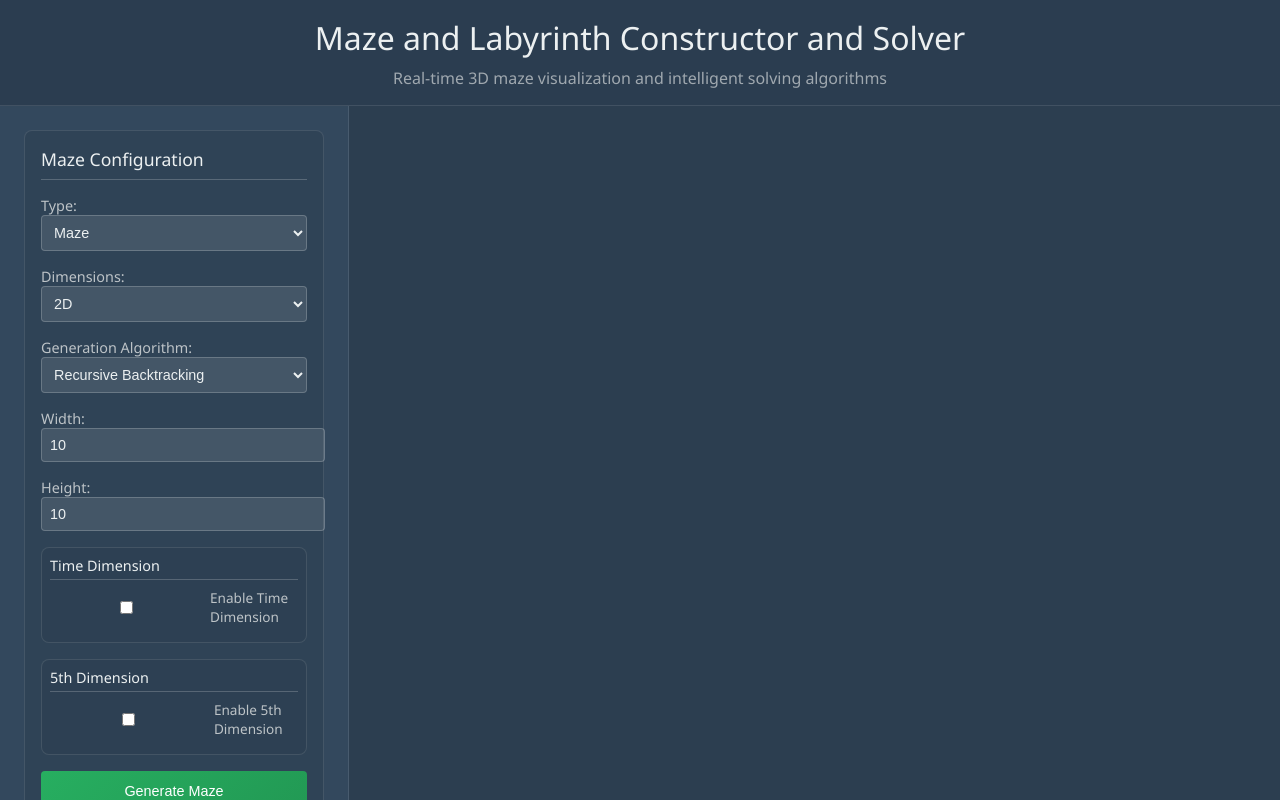
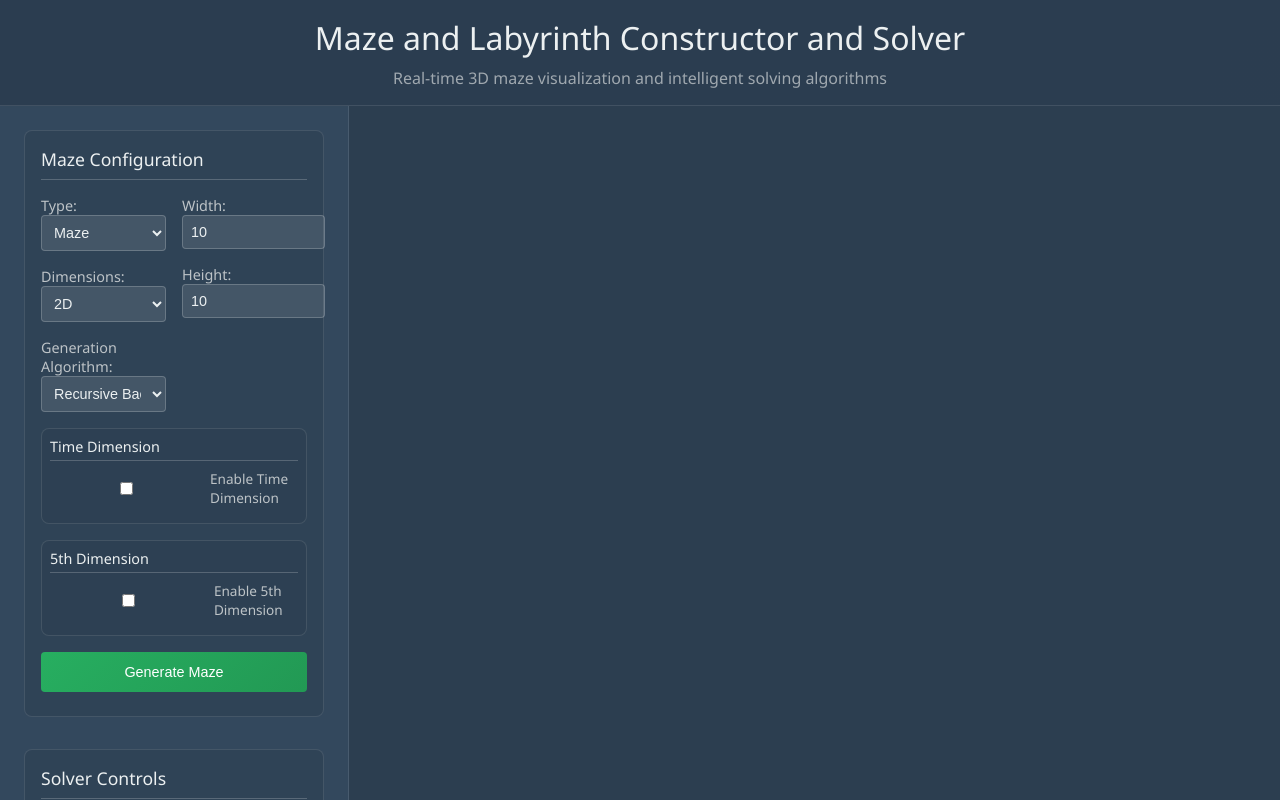
Before and after one commit to MYOBmarknelson/maze-solver, a React (Vite) app: page / in a window 1280 px wide. Shown: the top 800 px of the page. Built offline with nearby package versions, Linux system fonts and the light colour scheme.

Commit message:
adjust size

```diff
--- a/src/App.css
+++ b/src/App.css
@@ -132,6 +132,21 @@
   outline: none;
   border-color: #3498db;
   box-shadow: 0 0 0 2px rgba(52, 152, 219, 0.3);
+}
+
+/* Maze configuration row layout */
+.maze-config-row {
+  display: flex;
+  gap: 1rem;
+  align-items: flex-start;
+}
+
+.dropdowns-column {
+  flex: 1;
+}
+
+.dimensions-column {
+  flex: 1;
 }
 
 /* Select dropdown options styling */
--- a/src/App.tsx
+++ b/src/App.tsx
@@ -306,6 +306,8 @@ const App: React.FC = () => {
         <div className="controls-panel">
           <div className="control-section">
             <h3>Maze Configuration</h3>
+            <div className="maze-config-row">
+              <div className="dropdowns-column">
                 <div className="control-group">
                   <label>
                     Type:
@@ -329,7 +331,9 @@ const App: React.FC = () => {
                     <select
                       value={appState.config.dimensions}
                       onChange={(e) =>
-                    updateConfig({ dimensions: e.target.value as "2d" | "3d" })
+                        updateConfig({
+                          dimensions: e.target.value as "2d" | "3d",
+                        })
                       }
                     >
                       <option value="2d">2D</option>
@@ -361,7 +365,9 @@ const App: React.FC = () => {
                     </select>
                   </label>
                 </div>
+              </div>
 
+              <div className="dimensions-column">
                 <div className="control-group">
                   <label>
                     Width:
@@ -423,6 +429,8 @@ const App: React.FC = () => {
                     </label>
                   </div>
                 )}
+              </div>
+            </div>
 
             <div className="control-section time-dimension-section">
               <h4>Time Dimension</h4>
```
Lines whose indentation alone changed are shown as unchanged.
